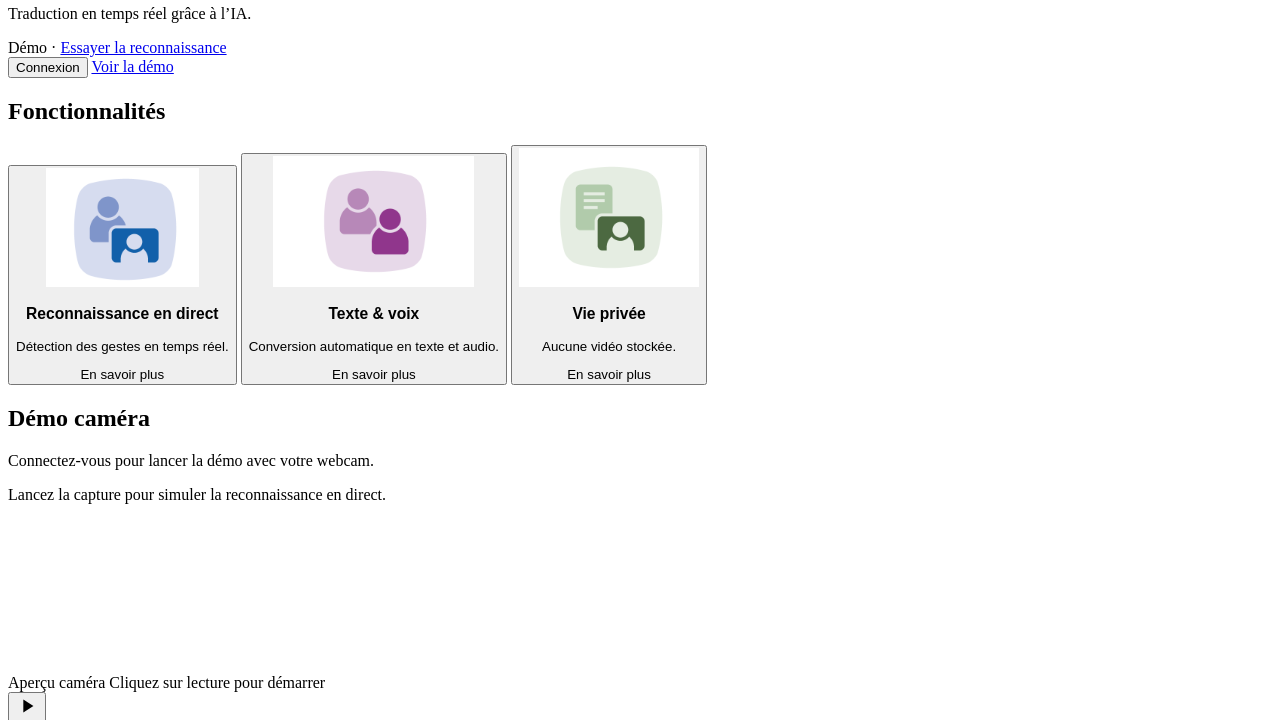
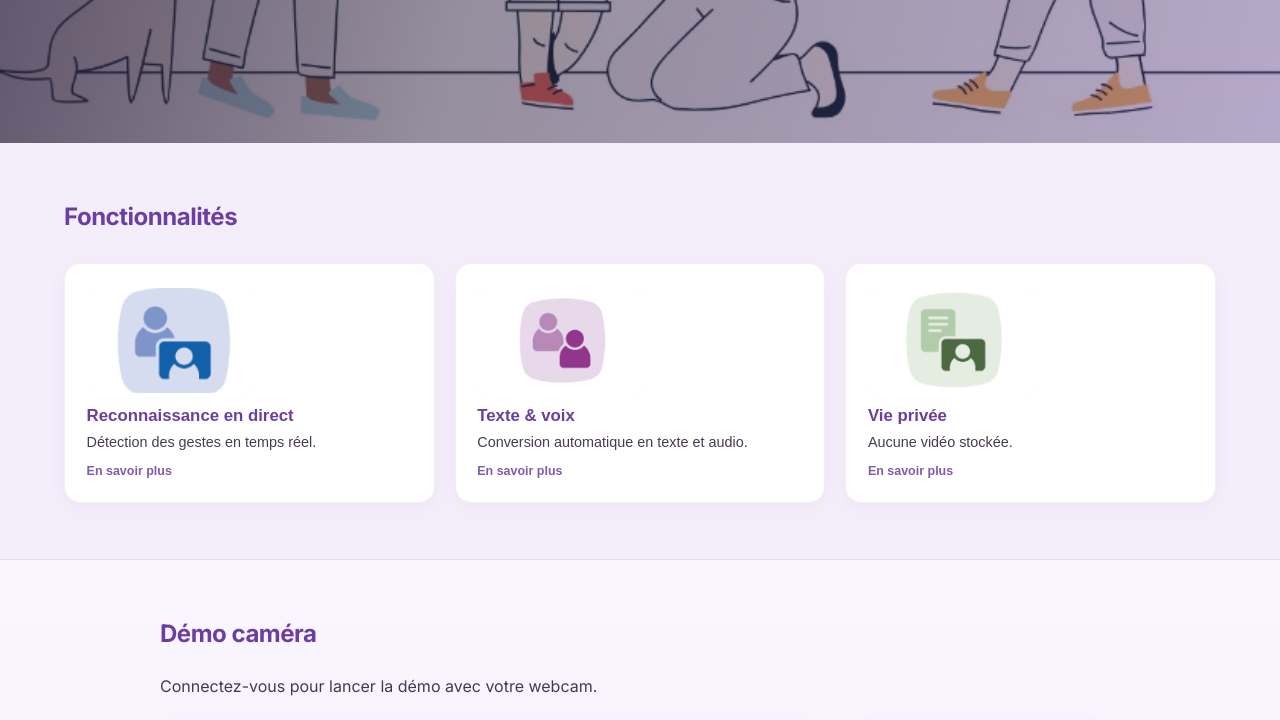
Before and after one commit to ikramhh/signvue-project, a plain HTML site: page frontend/index.html in a window 1280 px wide. Shown: the part 640-1360 px from the top of the page. Drawn offline with Linux system fonts and the light colour scheme.

Commit message:
fix render crash

```diff
--- a/frontend/index.html
+++ b/frontend/index.html
@@ -6,6 +6,12 @@
     <!-- Équivalent NEXT_PUBLIC_API_URL : URL du backend Render (sans slash final) -->
     <meta name="signvue-api-base" content="https://signvue-api.onrender.com">
     <title>SignVue — Reconnaissance de la langue des signes</title>
+
+    <link rel="preconnect" href="https://fonts.googleapis.com">
+    <link rel="preconnect" href="https://fonts.gstatic.com" crossorigin>
+    <link href="https://fonts.googleapis.com/css2?family=Inter:wght@400;500;600;700&display=swap" rel="stylesheet">
+
+    <link rel="stylesheet" href="./style.css?v=20260418b">
 </head>
 
 <body>
```
